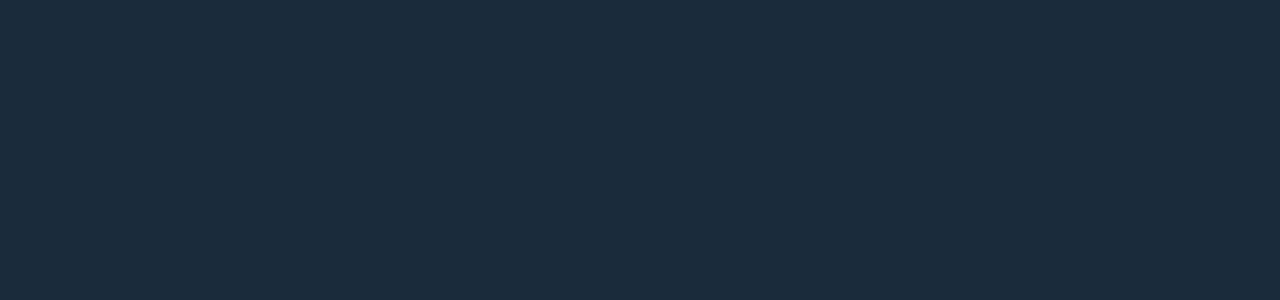
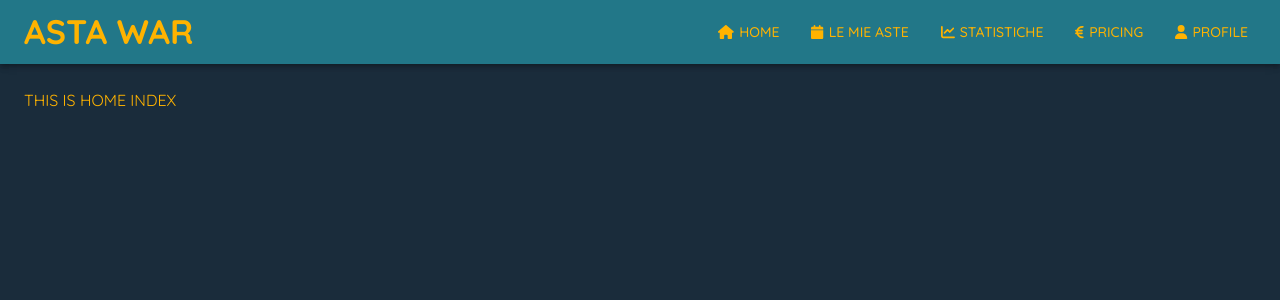
Before and after one commit to danielecomandini/astawar, a React (Vite) app: page / in a window 1280 px wide. Before the commit this address had no page. Shown: the top 300 px of the page. Built offline with nearby package versions, Linux system fonts and the light colour scheme.

Commit message:
Definition of /

```diff
--- a/src/App.tsx
+++ b/src/App.tsx
@@ -1,25 +1,26 @@
 import { BrowserRouter, Routes, Route } from "react-router-dom";
 import Layout from "./UI/layout/Layout.jsx";
 import { MENU_DEFINITION } from "./assets/menu/MenuDefinition.js";
+import HomeIndex from "./pages/home/HomeIndex.js";
 
 const getComponent = (component: String) => {
   const Component = component;
-  return <Component />
-}
+  return <Component />;
+};
 
 const App = () => {
   const MENU = MENU_DEFINITION;
-
 
   return (
     <BrowserRouter>
       <Routes>
         <Route element={<Layout />}>
+          <Route path="/" element={<HomeIndex />} />
           {MENU.map((route) => (
             <Route
               key={route.id}
               path={`/${route.id}`}
-              element={getComponent( route.component )}
+              element={getComponent(route.component)}
             />
           ))}
         </Route>
```
